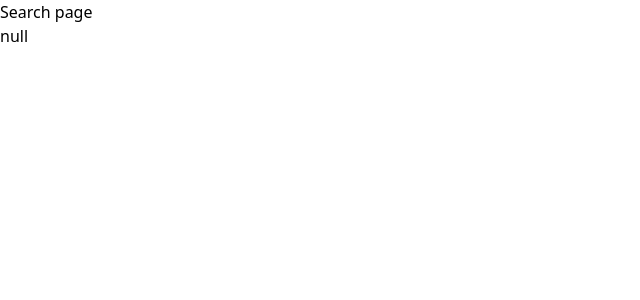
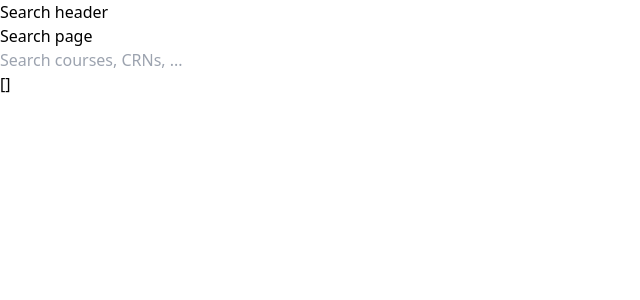
Before and after one commit to ninest/course-planner, a Next.js app: page / in a window 1280 px wide. Shown: the top 300 px of the page, without its empty margins (0-640 px from the left). Built offline with nearby package versions, Linux system fonts and the light colour scheme; no server answers.

Commit message:
Reorg search app folder

```diff
--- a/app/(search)/course-search-bar.tsx
+++ b/app/(search)/course-search-bar.tsx
@@ -1,37 +1,35 @@
 "use client";
 
-import { useSubjects } from "@/hooks/fetching/use-subjects";
+import { SearchGroup } from "@/.data/types";
 import { ChangeEvent, Dispatch, SetStateAction, useState } from "react";
-import { getSearchGroups, SearchGroup } from "./search-bar-logic";
+import { useSearchBar } from "./hooks/use-search-bar";
 
 interface CourseSearchBarProps {
-  setSearchGroups: Dispatch<SetStateAction<SearchGroup[]|null>>
+
 }
 
-export function CourseSearchBar({setSearchGroups }: CourseSearchBarProps) {
-  const { subjects, isLoading } = useSubjects();
-  const [text, setText] = useState("");
+export function CourseSearchBar({ }: CourseSearchBarProps) {
+
+  // const [text, setText] = useState("");
+  const {setCourseSearchQuery, value} = useSearchBar()
 
 
   const onKey = (e: ChangeEvent<HTMLInputElement>) => {
-    const subjectCodes = subjects!.map(subject => subject.code)
+
     const query = e.currentTarget.value
-    const {value, searchGroups} = getSearchGroups({query, subjectCodes})
-
-    setText(value)
-    setSearchGroups(searchGroups)
+    setCourseSearchQuery(query)
   }
 
   return (
     <>
-      {subjects && (
+
         <input
           type="text"
           placeholder="Search courses, CRNs, ..."
-          value={text}
+          value={value}
           onChange={onKey}
         />
-      )}
+
     </>
   );
 }
--- /dev/null
+++ b/app/(search)/hooks/use-search-bar.ts
@@ -0,0 +1,19 @@
+
+import { atom, useAtom } from "jotai";
+import { useSubjects } from "@/hooks/fetching/use-subjects";
+import { getSearchGroups } from "../search-bar-logic";
+
+const courseSearchQueryAtom = atom("")
+
+export function useSearchBar() {
+  const { subjects, isLoading } = useSubjects();
+  const [courseSearchQuery, setCourseSearchQuery] = useAtom(courseSearchQueryAtom)
+
+  const subjectCodes =( subjects??[]).map(subject => subject.code)
+  const {value, searchGroups} = getSearchGroups({query:courseSearchQuery, subjectCodes})
+
+  return {
+    courseSearchQuery, setCourseSearchQuery,
+    value, searchGroups
+  }
+}
--- /dev/null
+++ b/app/(search)/layout.tsx
@@ -0,0 +1,10 @@
+import { ReactNode } from "react";
+import { SearchHeader } from "./search-header";
+
+export default function SearchLayout({children}: {children: ReactNode}) {
+  return <main>
+    <SearchHeader/>
+    <div>
+    {children}</div>
+  </main>
+}
--- a/app/(search)/page.tsx
+++ b/app/(search)/page.tsx
@@ -2,15 +2,15 @@
 
 import { useState } from "react";
 import { CourseSearchBar } from "./course-search-bar";
-import { SearchGroup } from "./search-bar-logic";
+import { useSearchBar } from "./hooks/use-search-bar";
 
 export default function SearchPage() {
-  const [searchGroups, setSearchGroups] = useState<SearchGroup[] | null>(null);
+  const {searchGroups} = useSearchBar()
   return (
     <h1>
       Search page
       <div>
-        <CourseSearchBar setSearchGroups={setSearchGroups} />
+        <CourseSearchBar  />
       </div>
       <div>
         {JSON.stringify(searchGroups,null,2)}
--- a/app/(search)/search-bar-logic.ts
+++ b/app/(search)/search-bar-logic.ts
@@ -1,11 +1,4 @@
-type SubjectGroup = {subjectCode:string}
-type CourseGroup = {subjectCode:string, courseNumber:string}
-type CRNGroup = {crn:string}
-export type SearchGroup = SubjectGroup|CourseGroup|CRNGroup
-// export interface SearchGroup {
-//   subjectCode?: string;
-//   courseNumber?: string;
-// }
+import { SearchGroup } from "@/.data/types";
 
 interface GetSearchGroupsParams {
   query: string;
@@ -24,17 +17,26 @@ export function getSearchGroups({ query, subjectCodes }: GetSearchGroupsParams):
 
   parts.forEach((part) => {
     let newPart: null | string = null;
-    let searchGroup: SearchGroup|null = null;
+    let searchGroup: SearchGroup | null = null;
 
     // Check if subject code and number (ex. `CS3400`)
     subjectCodes.forEach((code) => {
       if (part.toLowerCase().startsWith(code.toLowerCase())) {
         newPart = part.toUpperCase();
-        // searchGroup.subjectCode = code;
-        // searchGroup.courseNumber = part.replaceAll(code, "");
-        searchGroup = {
-subjectCode:code    ,
-courseNumber : part.replaceAll(code, "")
+
+        // Check if there's any number in the string
+        const hasNumberRe = /\d/;
+        if (hasNumberRe.test(part)) {
+          searchGroup = {
+            type: "course",
+            subjectCode: code,
+            courseNumber: part.replaceAll(code, ""),
+          };
+        } else {
+          searchGroup = {
+            type: "subject",
+            subjectCode: code,
+          };
         }
       }
     });
@@ -43,13 +45,14 @@ courseNumber : part.replaceAll(code, "")
     if (!Number.isNaN(maybeCrn)) {
       console.log("s number");
       searchGroup = {
-        crn: maybeCrn
-      }
+        type: "crn",
+        crn: maybeCrn.toString(),
+      };
     }
 
     if (newPart === null) newPart = part;
     textGroups.push(newPart);
-    searchGroups.push(searchGroup);
+    if (searchGroup) searchGroups.push(searchGroup);
   });
 
   const value = textGroups.join(",");
--- /dev/null
+++ b/app/(search)/search-header.tsx
@@ -0,0 +1,3 @@
+export function SearchHeader(){
+  return <header>Search header</header>
+}
```
Also changed, not shown: api/search.ts (added, +15 -0 lines), .data/types.ts.
